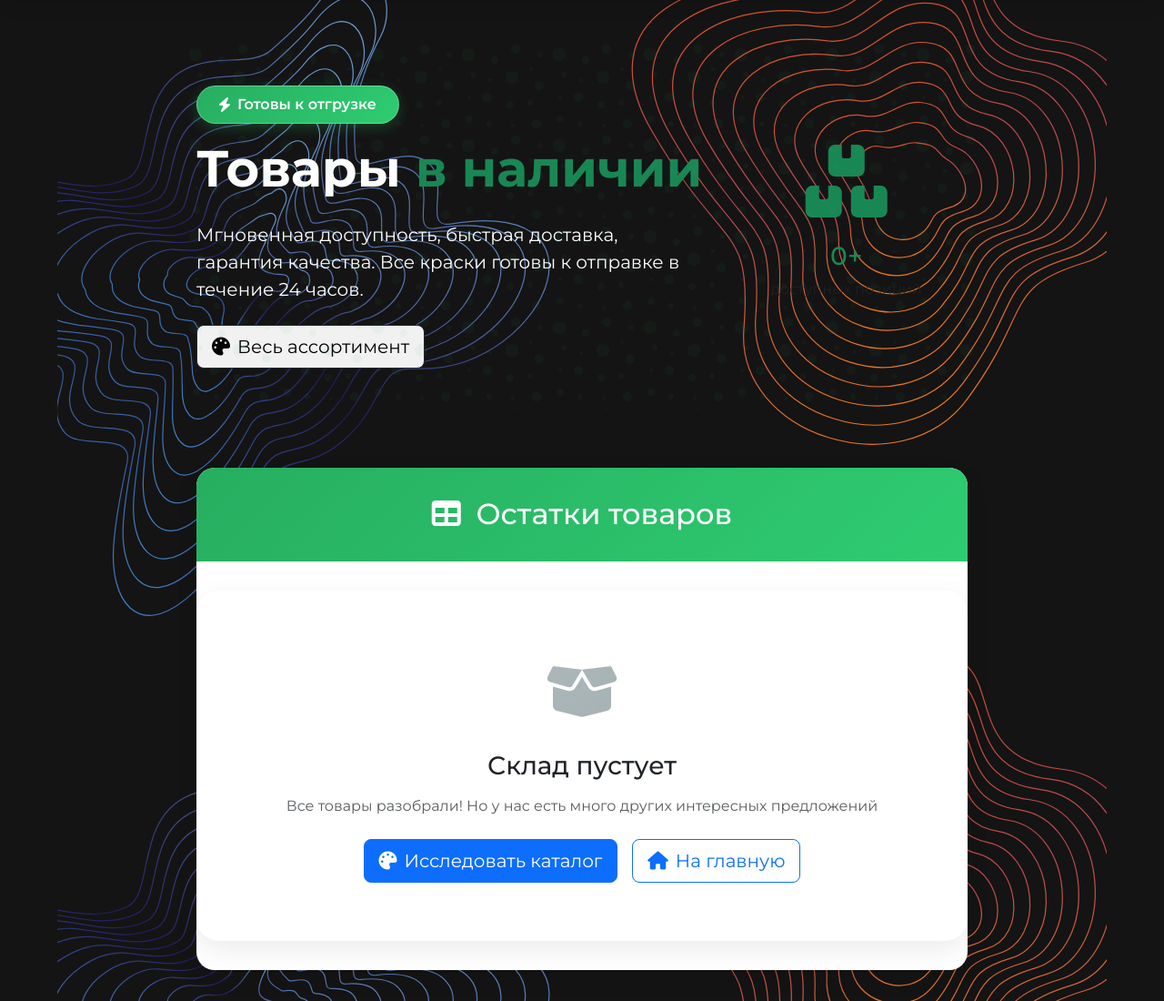
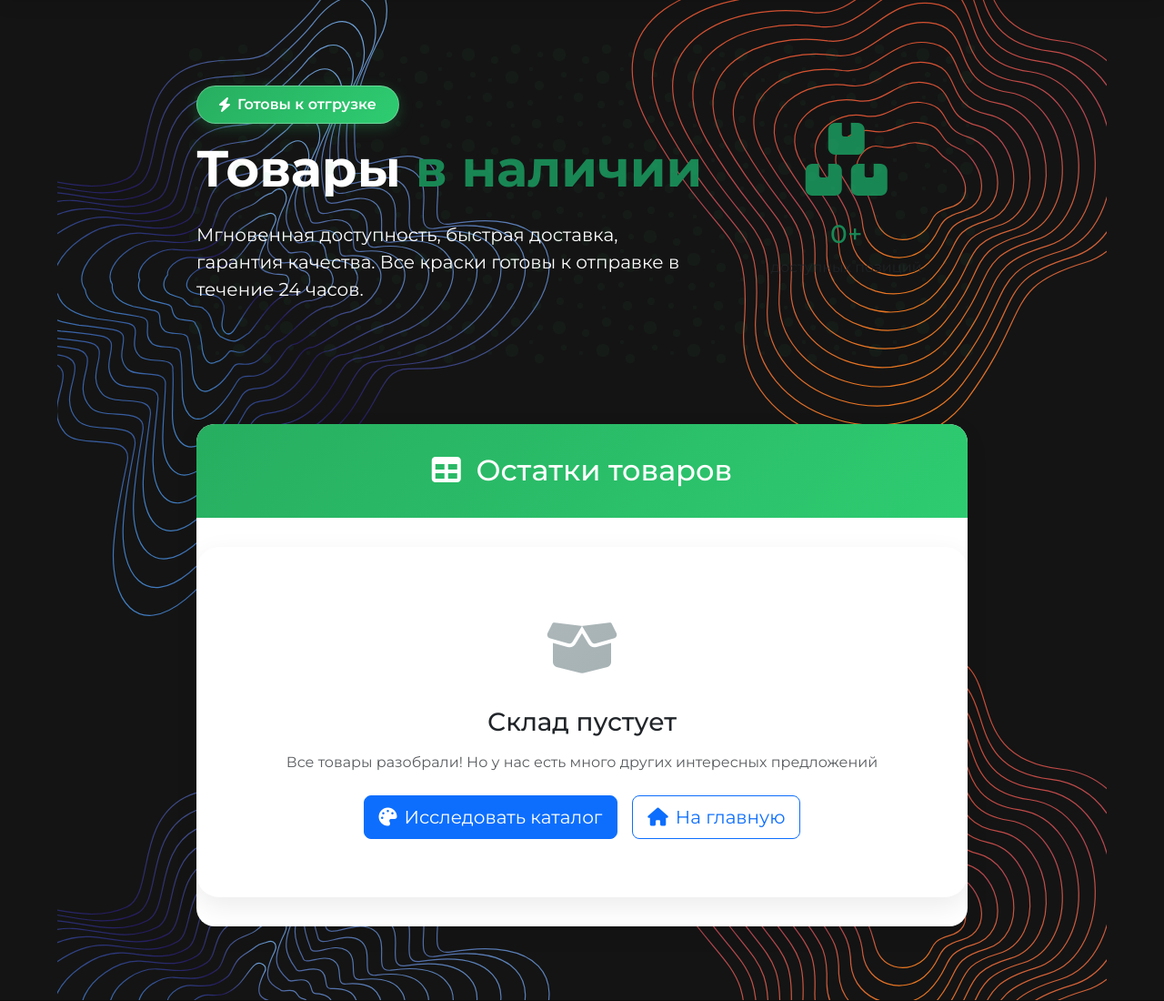
Before and after one commit to pussiboy2012/neoangin, a Flask app: template app/templates/stock.html in a window 1280 px wide. Shown: the part 120-1220 px from the top of the page at 91% size. Run offline with Flask 3, Linux system fonts and the light colour scheme; the template is opened without the code that fills it, so the values that code supplies are empty.

Commit message:
шлефанул наличие на складе

```diff
--- a/app/templates/stock.html
+++ b/app/templates/stock.html
@@ -156,11 +156,6 @@
                 </div>
                 <h1 class="display-4 fw-bold mb-4">Товары <span class="text-success">в наличии</span></h1>
                 <p class="lead mb-4">Мгновенная доступность, быстрая доставка, гарантия качества. Все краски готовы к отправке в течение 24 часов.</p>
-                <div class="d-flex flex-wrap gap-3">
-                    <a href="{{ url_for('buyer.catalog') }}" class="btn btn-dark btn-lg">
-                        <i class="fas fa-palette me-2"></i>Весь ассортимент
-                    </a>
-                </div>
             </div>
             <div class="col-lg-4">
                 <div class="text-center">
@@ -212,10 +207,6 @@
                                     <input type="hidden" name="product_id" value="{{ item.product_id }}">
                                     <input type="hidden" name="ral" value="{{ item.nomenclature_ral.split(' RAL ')[1] if ' RAL ' in item.nomenclature_ral else '' }}">
                                     <input type="hidden" name="qty" value="1">
-                                    <button type="submit" class="btn-details">
-                                        <i class="fas fa-cart-plus"></i>
-                                        В корзину
-                                    </button>
                                 </form>
                             </td>
                         </tr>
```
